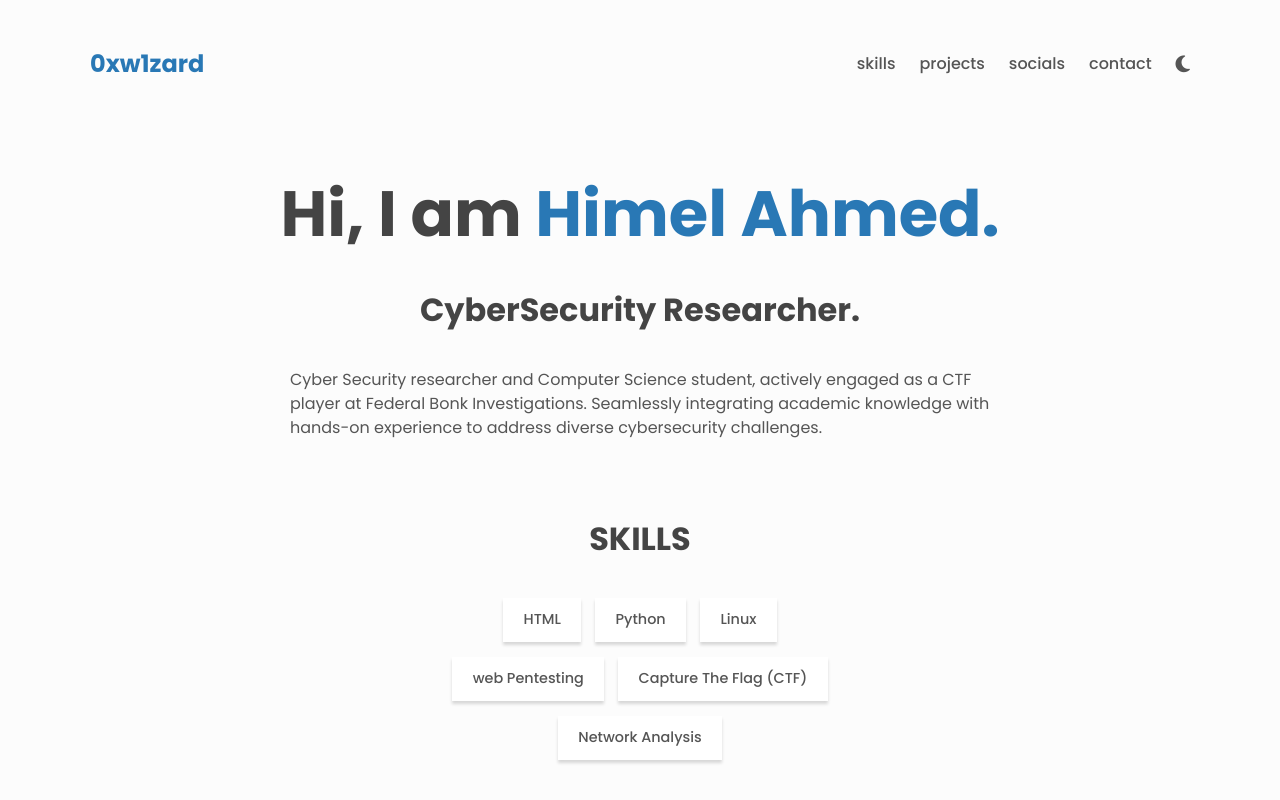
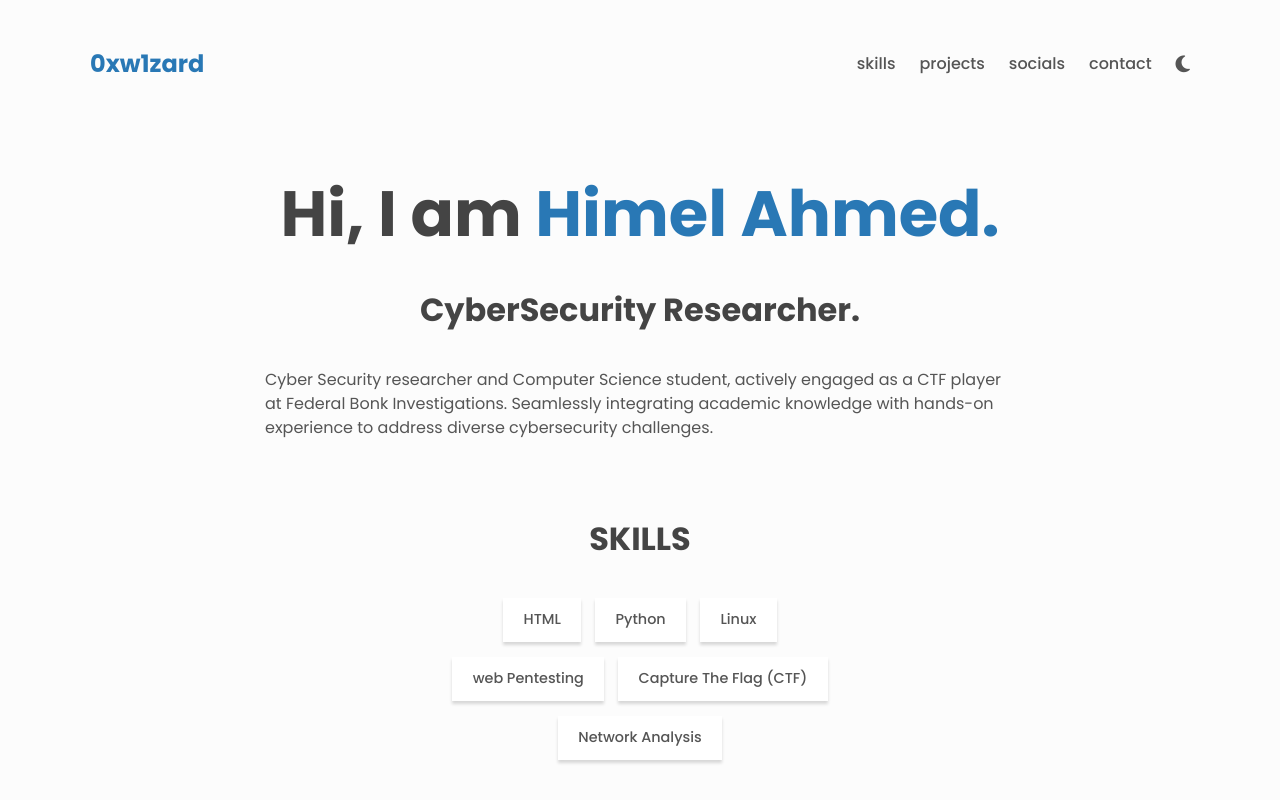
Before and after one commit to 0xW1zard/0xw1zard.github.io, a plain HTML site: page index.html in a window 1280 px wide. Shown: the top 800 px of the page. Drawn offline with Linux system fonts and the light colour scheme.

Commit message:
Update styles.css

```diff
--- a/styles.css
+++ b/styles.css
@@ -265,7 +265,7 @@ main {
 
 .about__desc {
   font-size: 1rem;
-  max-width: 700px;
+  max-width: 750px;
 }
 
 .about__desc,
```
